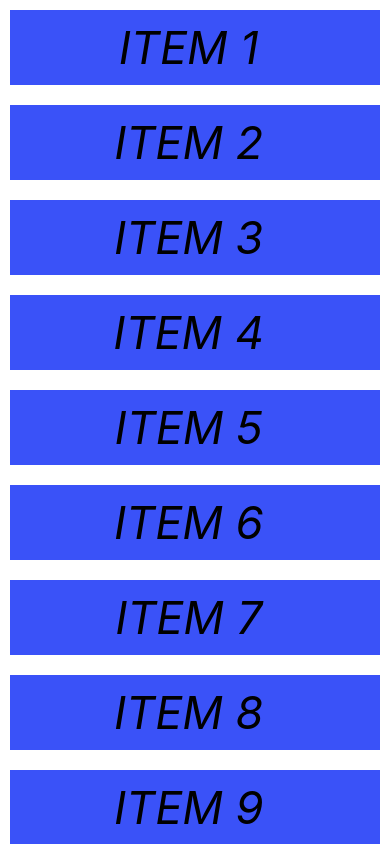
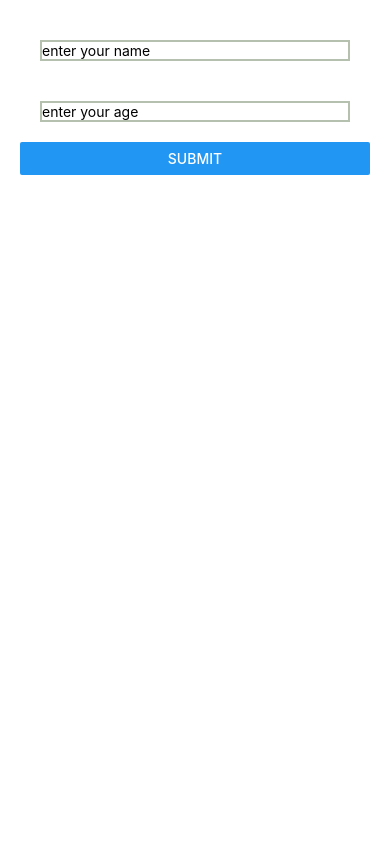
Before and after one commit to NishantGupta99/ReactNativeStarterProject, a React Native app: screen / in a window 390 px wide. Built offline with nearby package versions, Linux system fonts and the light colour scheme.

Commit message:
made a asimple form and performed api request and  to a json server

```diff
--- a/App.js
+++ b/App.js
@@ -2,28 +2,13 @@ import React, {useState} from 'react';
 // import type {Node} from 'react';
 import {RefreshControl, ScrollView, StyleSheet, Text, View} from 'react-native';
 import Flat from './components/flatlist';
+import InputText from './components/text';
+import Form from './components/form';
 const App = () => {
-  const [Items, setItems] = useState([
-    {key: 1, item: 'Item 1'},
-    {key: 2, item: 'Item 2'},
-    {key: 3, item: 'Item 3'},
-    {key: 4, item: 'Item 4'},
-    {key: 5, item: 'Item 5'},
-    {key: 6, item: 'Item 6'},
-    {key: 7, item: 'Item 7'},
-    {key: 8, item: 'Item 8'},
-    {key: 9, item: 'Item 9'},
-    {key: 10, item: 'Item 10'},
-    {key: 11, item: 'Item 11'},
-  ]);
-  const [Refreshing, setRefreshing] = useState(false)
-  const onRefresh = () => {
-    setRefreshing(true);
-    setItems([...Items, {key: 400, item : 'Item 400'}]);
-    setRefreshing(false)
-  }
+
   return (
-     <Flat/>
+    //  <InputText/>
+    <Form/>
     // <ScrollView style={styles.body} refreshControl={<RefreshControl refreshing={Refreshing} onRefresh={onRefresh} colors={['#F08914']} />}>
     //   {Items.map(i => {
     //     return (
--- a/components/flatlist.js
+++ b/components/flatlist.js
@@ -6,42 +6,85 @@ import {
   Text,
   View,
   FlatList,
+  SectionList,
 } from 'react-native';
 
-const Flat= () => {
+const Flat = () => {
   const [Items, setItems] = useState([
-    { name: 'Item 1'},
-    { name: 'Item 2'},
-    { name: 'Item 3'},
-    { name: 'Item 4'},
-    { name: 'Item 5'},
-    { name: 'Item 6'},
-    { name: 'Item 7'},
-    { name: 'Item 8'},
-    { name: 'Item 9'},
-    { name: 'Item 10'},
-    { name: 'Item 11'},
+    {name: 'Item 1'},
+    {name: 'Item 2'},
+    {name: 'Item 3'},
+    {name: 'Item 4'},
+    {name: 'Item 5'},
+    {name: 'Item 6'},
+    {name: 'Item 7'},
+    {name: 'Item 8'},
+    {name: 'Item 9'},
+    {name: 'Item 10'},
+    {name: 'Item 11'},
   ]);
-  const [Refreshing, setRefreshing] = useState(false)
+
+  const DATA = [
+    {
+      title: 'Title 1',
+      data: ['item 1-1', 'item 1-2', 'item 1-3'],
+      footer: "footer1"
+    },
+    {
+      title: 'Title 2',
+      data: ['item 2-1', 'item 2-2', 'item 2-3'],
+      footer: "footer1"
+    },
+    {
+      title: 'Title 3',
+      data: ['item 3-1'],
+      footer: "footer1"
+    },
+    {
+      title: 'Title 4',
+      data: ['item 4-1', 'item 4-2'],
+      footer: "footer1"
+    },
+  ];
+  const [Refreshing, setRefreshing] = useState(false);
   const onRefresh = () => {
     setRefreshing(true);
-    setItems([...Items, {name : 'Item 404'}]);
-    setRefreshing(false)
-  }
+    setItems([...Items, {name: 'Item 404'}]);
+    setRefreshing(false);
+  };
   return (
-    <FlatList
-    //numColumns={2}
-        // horizontal
-        // inverted
-        keyExtractor={(item,index)=> index.toString()}
-        refreshControl={<RefreshControl refreshing={Refreshing} onRefresh={onRefresh} colors={['#F08914']} />}
-      data={Items}
+    <SectionList
+      keyExtractor={(item, index) => index.toString()}
+      sections={DATA}
       renderItem={({item}) => (
-        <View style={styles.item} >
-          <Text style={styles.text}>{item.name} </Text>
+
+          <Text style={styles.text}>{item} </Text>
+
+      )}
+      renderSectionHeader={({section})=> (
+        <View style={styles.item}>
+        <Text style={styles.text}>{section.title} </Text>
+      </View>
+      )}
+      renderSectionFooter= {({section})=> (
+        <View style={styles.item}>
+        <Text style={styles.text}>{section.footer} </Text>
       </View>
       )}
     />
+    // <FlatList
+    // //numColumns={2}
+    //     // horizontal
+    //     // inverted
+    //     keyExtractor={(item,index)=> index.toString()}
+    //     refreshControl={<RefreshControl refreshing={Refreshing} onRefresh={onRefresh} colors={['#F08914']} />}
+    //   data={Items}
+    //   renderItem={({item}) => (
+    //     <View style={styles.item} >
+    //       <Text style={styles.text}>{item.name} </Text>
+    //     </View>
+    //   )}
+    // />
   );
 };
 
@@ -58,7 +101,7 @@ const styles = StyleSheet.create({
     // borderRadius:10,
   },
   item: {
-      margin:10,
+    margin: 10,
     backgroundColor: '#3A52F8',
     justifyContent: 'center',
     alignItems: 'center',
--- /dev/null
+++ b/components/form.js
@@ -0,0 +1,52 @@
+import axios from "axios";
+import React from "react";
+import { View, TextInput, Button, Text } from "react-native";
+
+class Form extends React.Component {
+    constructor(){
+        super();
+        this.state = {
+            name: " ",
+            age: " "
+        }
+    }
+
+    submit(name,age) {
+
+        axios.post("http://10.0.2.2:8000/users" ,  {
+            name: this.state.name,
+            age: this.state.age
+
+          },{
+            headers:{
+              ['content-type']:'application/json'
+            }})
+        .then(function(response){
+            console.warn(response);
+        })
+        .then(function(error){
+            console.warn(error);
+        })
+    }
+
+    render() {
+        return(
+     <View style={{margin:20}}>
+         <TextInput placeholder="enter your name"kk style={{borderWidth: 2, borderColor: '#B5C1AE', margin:20}}
+         onChangeText={text=> {
+             this.setState({name:text});
+         }}></TextInput>
+          <TextInput placeholder="enter your age" style={{borderWidth: 2, borderColor: '#B5C1AE', margin:20}}
+         onChangeText={text=> {
+             this.setState({age:text});
+         }}></TextInput>
+         <Button
+         title="submit"
+         onPress={() => {this.submit()}}/>
+
+     </View>
+        )
+    }
+}
+
+export default Form
--- /dev/null
+++ b/components/text.js
@@ -0,0 +1,46 @@
+import React, {useState} from 'react';
+import {StyleSheet, Text, TextInput, View} from 'react-native';
+
+const InputText = () => {
+    const [name,SetName] =useState(' ')
+  return (
+    <View style={styles.body}>
+      <Text style={styles.text}>Please write your name</Text>
+      <TextInput style={styles.input}
+
+     keyboardType='default'
+      placeholder='e.g. Nishant' onChangeText={(value)=> SetName(value)}/>
+        <Text style={styles.text}>your name is {name}</Text>
+    </View>
+  );
+};
+const styles = StyleSheet.create({
+  body: {
+    flex: 1,
+    flexDirection: 'column',
+    backgroundColor: '#FFFFFF',
+    alignItems: 'center',
+    // justifyContent: 'center',
+    // borderBottomColor: "#FF1106",
+    // borderWidth:10,
+    // borderColor:'#3BE8F2',
+    // borderRadius:10,
+  },
+
+  text: {
+    color: '#000000',
+    fontSize: 20,
+    margin: 10,
+    textTransform: 'uppercase',
+  },
+  input: {
+      width:200,
+      borderWidth:1,
+      borderRadius:10,
+      borderColor: "#C1B8AE",
+      textAlign: 'center',
+      fontSize: 20
+
+  }
+});
+export default InputText;
--- /dev/null
+++ b/data/db.json
@@ -0,0 +1,44 @@
+{
+  "users": [
+    {
+      "name": "peter",
+      "age": 20,
+      "id": 1
+    },
+    {
+      "name": "ajay2",
+      "age": 24,
+      "id": 2
+    },
+    {
+      "name": " ",
+      "age": " ",
+      "id": 3
+    },
+    {
+      "name": "nishant",
+      "age": "66",
+      "id": 4
+    },
+    {
+      "name": "nishant",
+      "age": "66",
+      "id": 5
+    },
+    {
+      "name": "Harish",
+      "age": 65,
+      "id": 6
+    },
+    {
+      "name": "nishant1212",
+      "age": "12",
+      "id": 7
+    },
+    {
+      "name": "Akshay",
+      "age": "30",
+      "id": 8
+    }
+  ]
+}
--- a/package.json
+++ b/package.json
@@ -11,7 +11,8 @@
   },
   "dependencies": {
     "react": "17.0.2",
-    "react-native": "0.67.2"
+    "react-native": "0.67.2",
+    "axios": "^0.24.0"
   },
   "devDependencies": {
     "@babel/core": "7.17.2",
```
Lines whose indentation alone changed are shown as unchanged.
